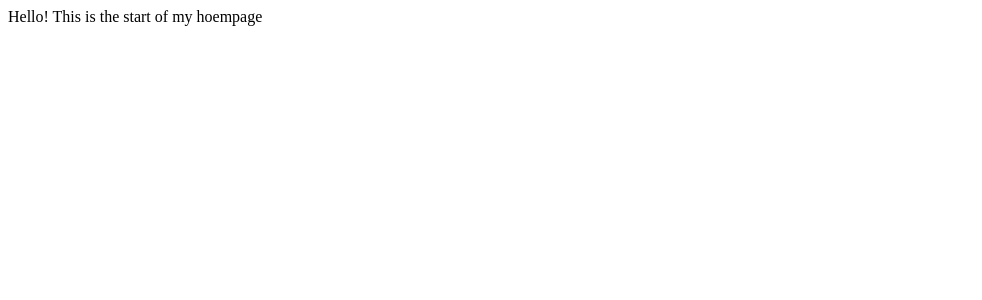
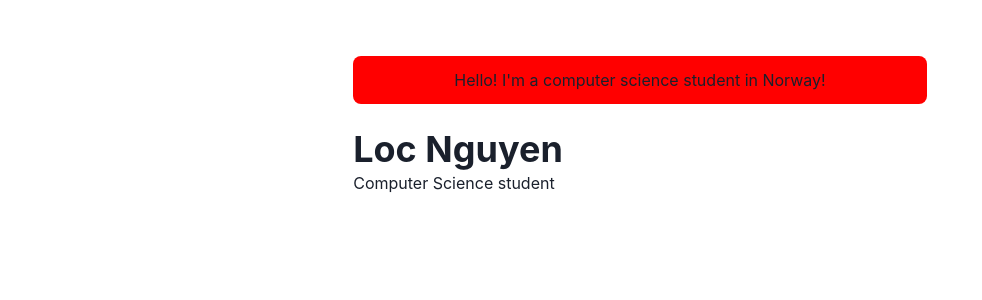
Before and after one commit to Snackme/locng-homepage, a Next.js app: page / in a window 1280 px wide. Shown: the top 300 px of the page, without its empty margins (0-982 px from the left). Built offline with nearby package versions, Linux system fonts and the light colour scheme.

Commit message:
Finished integrating Chakra-UI and made simple introduction on page.

```diff
--- /dev/null
+++ b/components/layouts/main.js
@@ -0,0 +1,19 @@
+import Head from "next/head";
+import { Box, Container } from "@chakra-ui/react"
+
+const Main = ({children, router}) => {
+    return(
+        <Box as="main" pb={8}>
+            <Head>
+                <meta name="viewport" content="width=device=width, initial-scale=1"></meta>
+                <title>Loc Nguyen - Homepage</title>
+            </Head>
+
+            <Container maxW="container.ms" pt={14}>
+                {children}
+            </Container>
+        </Box>
+    )
+}
+
+export default Main
--- /dev/null
+++ b/pages/_app.js
@@ -0,0 +1,14 @@
+import { ChakraProvider } from "@chakra-ui/react"
+import Layout from "../components/layouts/main"
+
+const Website = ({ Component, pageProps, router}) => {
+    return (
+        <ChakraProvider>
+            <Layout router={router}>
+            <Component {...pageProps} key={router.route}></Component>
+            </Layout>
+        </ChakraProvider>
+    )
+}
+
+export default Website
--- a/pages/index.js
+++ b/pages/index.js
@@ -1,5 +1,22 @@
+import { Container, Box, Heading } from '@chakra-ui/react'
+
 const Page = () => {
-  return <div>Hello! This is the start of my hoempage</div>
+  return (
+    <Container>
+      <Box borderRadius="lg" bg="red" p={3} mb={6} align="center">
+        Hello! I'm a computer science student in Norway!
+      </Box>
+
+      <Box display={{ md: 'flex' }}>
+        <Box flexGrow={1}>
+          <Heading as="h2" variant="page-title">
+            Loc Nguyen
+          </Heading>
+          <p>Computer Science student</p>
+        </Box>
+      </Box>
+    </Container>
+  )
 }
 
 export default Page
```
